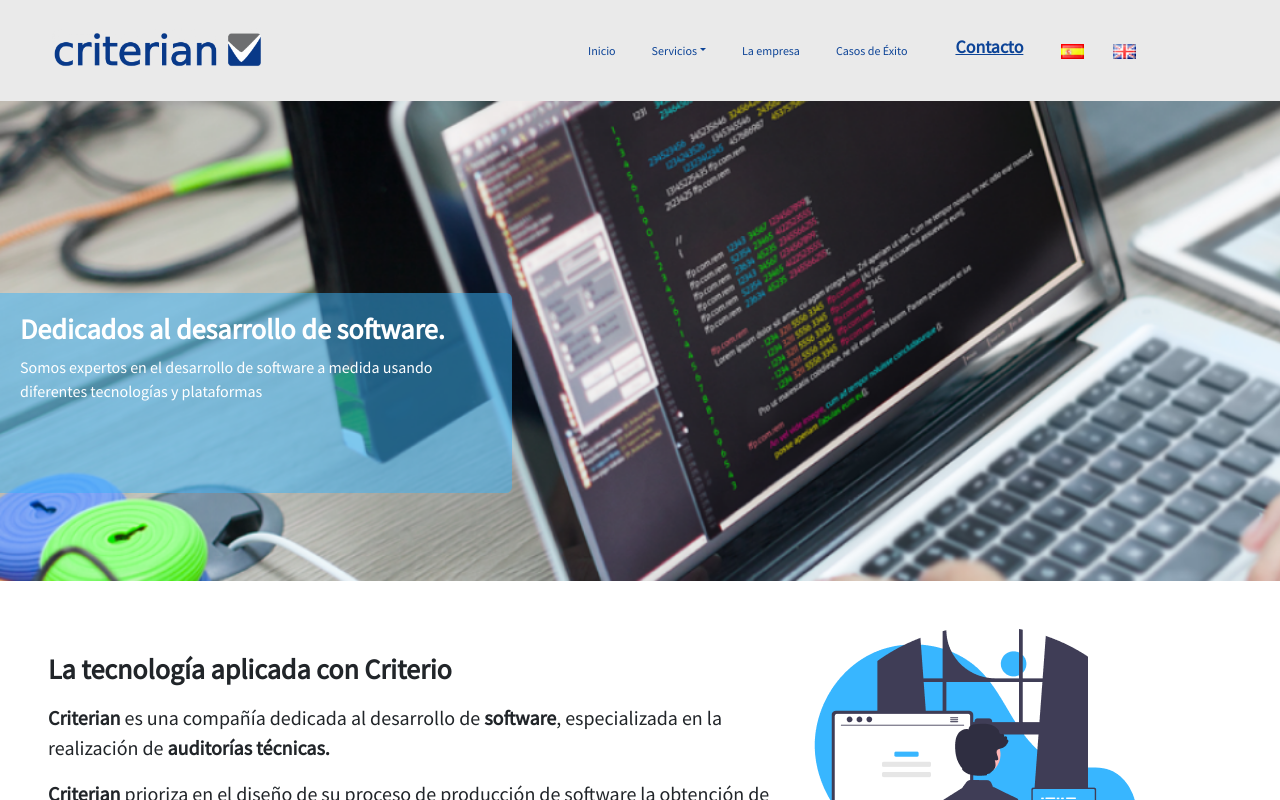
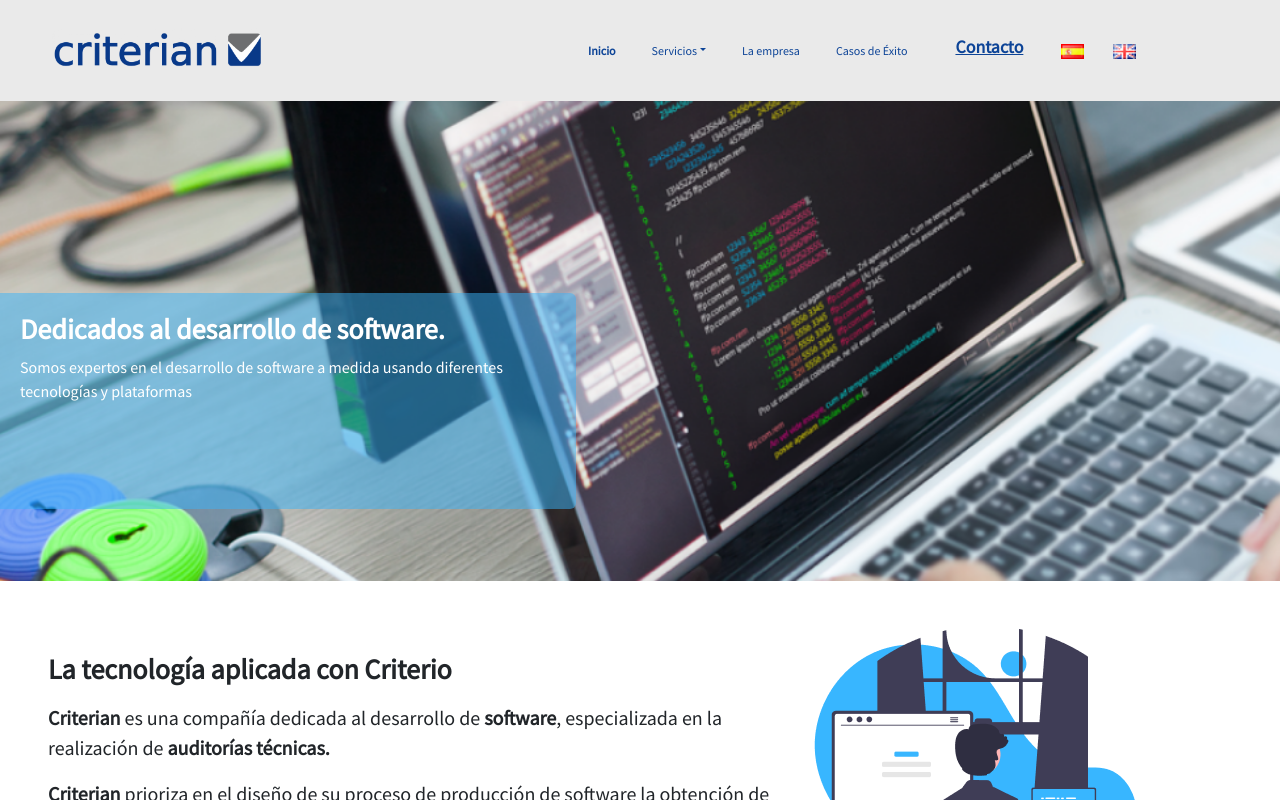
Before and after one commit to GuillermoOraa2/DAW, a React (Create React App) app: page / in a window 1280 px wide. Shown: the top 800 px of the page. Built offline with nearby package versions, Linux system fonts and the light colour scheme.

Commit message:
version sin carousel corregido

```diff
--- a/public/index.html
+++ b/public/index.html
@@ -13,12 +13,14 @@
     <link rel="icon" href="%PUBLIC_URL%/criterian-icon.png" />
     <link rel="apple-touch-icon" href="%PUBLIC_URL%/criterian-icon-180x180.png">
 		<title>Criterian &#8211; Compañía dedicada al desarrollo de software. Especializados en acompañar a nuestros clientes durante todo el ciclo de vida de su solución de software.</title>
-    <link href="https://cdn.jsdelivr.net/npm/bootstrap@5.3.0-alpha3/dist/css/bootstrap.min.css" rel="stylesheet" integrity="sha384-KK94CHFLLe+nY2dmCWGMq91rCGa5gtU4mk92HdvYe+M/SXH301p5ILy+dN9+nJOZ" crossorigin="anonymous">
+    <!-- <link href="https://cdn.jsdelivr.net/npm/bootstrap@5.3.0-alpha3/dist/css/bootstrap.min.css" rel="stylesheet" integrity="sha384-KK94CHFLLe+nY2dmCWGMq91rCGa5gtU4mk92HdvYe+M/SXH301p5ILy+dN9+nJOZ" crossorigin="anonymous"> -->
+    <link href="https://cdn.jsdelivr.net/npm/bootstrap@5.2.3/dist/css/bootstrap.min.css" rel="stylesheet" integrity="sha384-rbsA2VBKQhggwzxH7pPCaAqO46MgnOM80zW1RWuH61DGLwZJEdK2Kadq2F9CUG65" crossorigin="anonymous">
     <style>
 @import url('https://fonts.googleapis.com/css2?family=Source+Sans+Pro&display=swap');    </style>
   </head>
   <body>
     <div id="root"></div>
-    <script src="https://cdn.jsdelivr.net/npm/bootstrap@5.3.0-alpha3/dist/js/bootstrap.bundle.min.js" integrity="sha384-ENjdO4Dr2bkBIFxQpeoTz1HIcje39Wm4jDKdf19U8gI4ddQ3GYNS7NTKfAdVQSZe" crossorigin="anonymous"></script>
+    <script src="https://cdn.jsdelivr.net/npm/bootstrap@5.2.3/dist/js/bootstrap.bundle.min.js" integrity="sha384-kenU1KFdBIe4zVF0s0G1M5b4hcpxyD9F7jL+jjXkk+Q2h455rYXK/7HAuoJl+0I4" crossorigin="anonymous"></script>
+    <!-- <script src="https://cdn.jsdelivr.net/npm/bootstrap@5.3.0-alpha3/dist/js/bootstrap.bundle.min.js" integrity="sha384-ENjdO4Dr2bkBIFxQpeoTz1HIcje39Wm4jDKdf19U8gI4ddQ3GYNS7NTKfAdVQSZe" crossorigin="anonymous"></script> -->
   </body>
 </html>
--- a/src/App.css
+++ b/src/App.css
@@ -28,6 +28,7 @@
   color: #61dafb;
 }
 
+
 @keyframes App-logo-spin {
   from {
     transform: rotate(0deg);
--- a/src/components/shared/header/Header.css
+++ b/src/components/shared/header/Header.css
@@ -35,10 +35,17 @@ padding: 0;
 .dropdown-menu li a:hover{
 background-color: #eaeaea;
 }
-.active{
+
+.dropdown-item{
+  background-color:transparent;
+}
+.nav-link.active{
   color: #0d4497 !important;
-  background-color: #eaeaea !important;
+  font-size:12px !important;
+  font-weight:bolder !important;
+  background-color:transparent !important;
 }
+
 .logo img{
   width: 45%;
 }
--- a/src/components/views/inicio/inicio.css
+++ b/src/components/views/inicio/inicio.css
@@ -11,8 +11,8 @@
     right: auto;
     top: 40%;
     padding: 20px;
-    max-width: 40%;
-    height: 25vh;
+    max-width: 45%;
+    height: 27vh;
 }
 .inicio-caption h1{
     font-weight: 800;
@@ -35,12 +35,19 @@ margin-top: 2vh;
 }
 .inicio-control{
     opacity: 0;
+    width:5%;
 }
 .inicio-control:hover{
     opacity: 0;
 }
 .inicio-control:all{
     opacity: 0;
+}
+
+.carouselLink{
+    padding-left:7%;
+    font-weight:bolder;
+    decoration:none;
 }
 /*large devices*/
 @media only screen and (min-width: 1440px) {
--- a/src/components/views/inicio/inicio.tsx
+++ b/src/components/views/inicio/inicio.tsx
@@ -1,3 +1,4 @@
+import {Link} from "react-router-dom";
 import { useTranslation,Trans  } from 'react-i18next';
 import './inicio.css';
 import slide1 from "../../../assets/images/inicio/desarrollo-software-slide-new.png";
@@ -11,28 +12,29 @@ const Inicio = () => {
     <div>
           <div id="carouselinicio" className="carousel slide carousel-fade" data-bs-ride="carousel">
           <div className="carousel-inner">
-            <div className="carousel-item active " data-bs-interval="5000" >
+            <div className="carousel-item active " data-bs-interval="3000">
               <img src={slide1} className="d-block " alt="..."/>
               <div className="carousel-caption inicio-caption rounded-end">
                   <h1>{t('carrusel1-cabecera')}</h1>
                   <p>{t('carrusel1-texto')}</p>
                 </div>
             </div>
-            <div className="carousel-item" data-bs-interval="5000" >
+            <div className="carousel-item" data-bs-interval="3000">
               <img src={slide2} className="d-block " alt="..."/>
               <div className="carousel-caption inicio-caption rounded-end">
                   <h1>{t('carrusel2-cabecera')}</h1>
                   <p>{t('carrusel2-texto')}</p>
+                  <Link className="carouselLink" to="https://due-diligence.criterian.es/" target="_blank">Más información...</Link>
                 </div>
             </div>
-            <div className="carousel-item" data-bs-interval="5000" >
+            <div className="carousel-item" data-bs-interval="3000">
               <img src={slide3} className="d-block " alt="..."/>
               <div className="carousel-caption inicio-caption rounded-end-3">
                   <h1>{t('carrusel3-cabecera')}</h1>
                   <p>{t('carrusel3-texto')}</p>
                 </div>
             </div>
-            <div className="carousel-item" data-bs-interval="5000" >
+            <div className="carousel-item" data-bs-interval="3000">
               <img src={slide4} className="d-block " alt="..."/>
               <div className="carousel-caption inicio-caption rounded-end">
                   <h1>{t('carrusel4-cabecera')}</h1>
```
